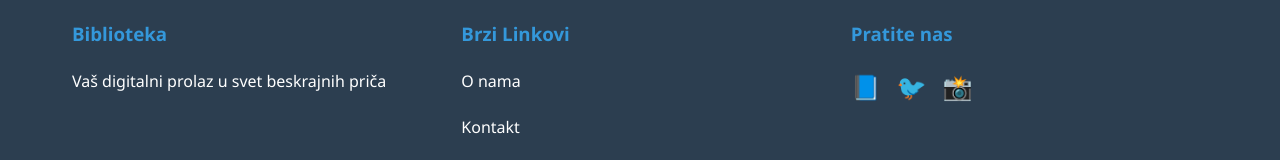
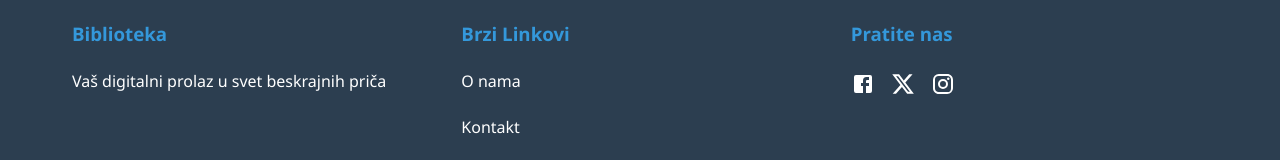
Before and after one commit to dzenankosuta/library, a React (Vite) app: page /books in a window 1280 px wide. Shown: the part 508-668 px from the top of the page. Built offline with nearby package versions, Linux system fonts and the light colour scheme.

Commit message:
new social icons

```diff
--- a/src/components/Footer/index.jsx
+++ b/src/components/Footer/index.jsx
@@ -1,5 +1,8 @@
 import React from 'react'
 import './index.css'
+import FacebookIcon from '@mui/icons-material/Facebook';
+import XIcon from '@mui/icons-material/X';
+import InstagramIcon from '@mui/icons-material/Instagram';
 
 function Footer() {
   return (
@@ -18,9 +21,9 @@ function Footer() {
         <div className="footer-section">
           <h3>Pratite nas</h3>
           <div className="social-links">
-            <a href="#" aria-label="Facebook">📘</a>
-            <a href="#" aria-label="Twitter">🐦</a>
-            <a href="#" aria-label="Instagram">📸</a>
+            <a href="https://www.facebook.com/" aria-label="Facebook" target='_blank'><FacebookIcon /></a>
+            <a href="https://x.com/" aria-label="Twitter" target='_blank'><XIcon /></a>
+            <a href="https://www.instagram.com/" aria-label="Instagram" target='_blank'><InstagramIcon /></a>
           </div>
         </div>
       </div>
```
